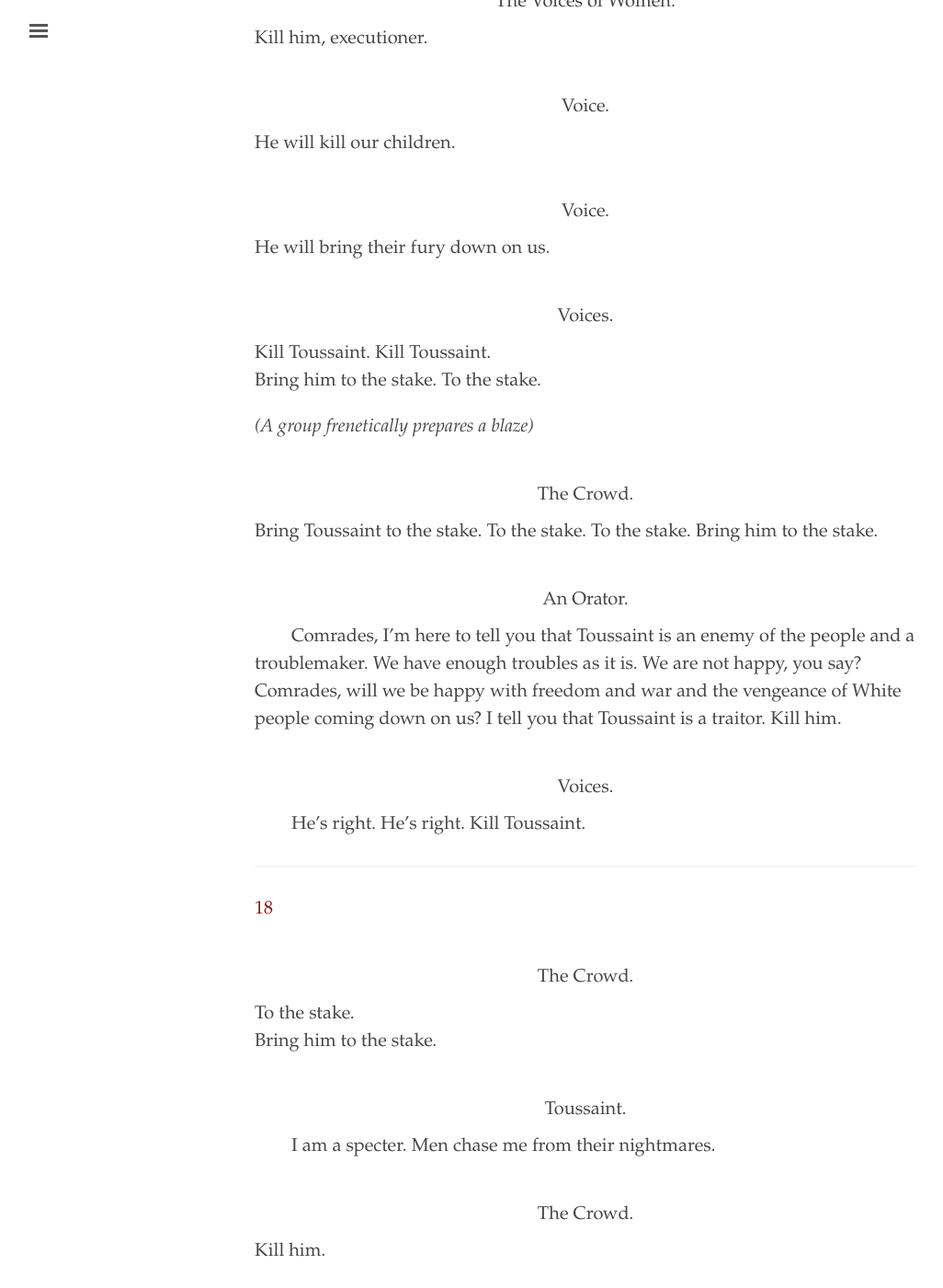
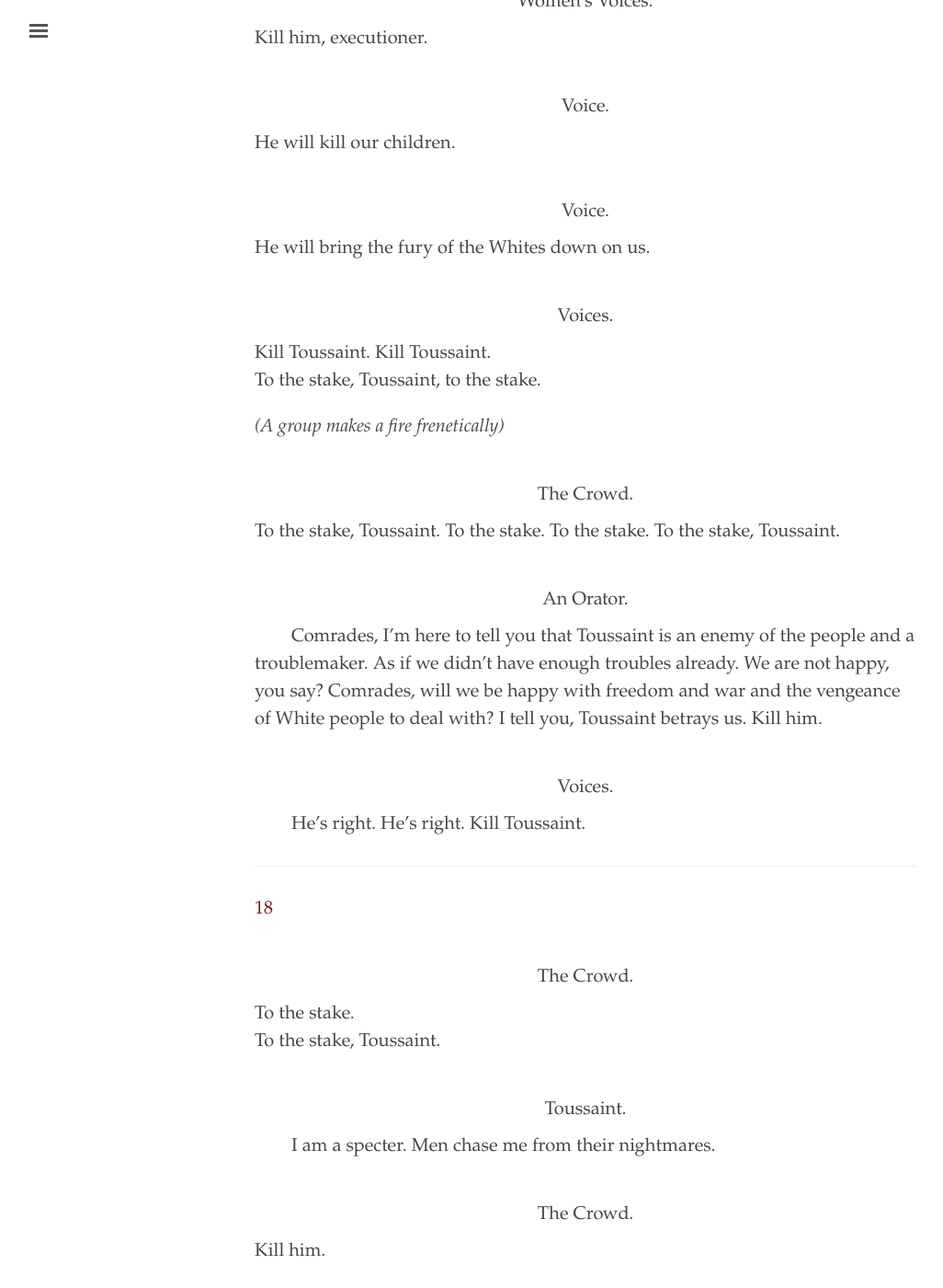
Before and after one commit to elotroalex/chiens, a Jekyll site: the page built from _texts/translation.md, in a window 1280 px wide and 1400 px high, scrolled down 17061 px. Shown: the whole window at 92% size, without its empty margins (3-1029 px from the left). Built offline with Jekyll 4.4.1, drawn with Linux system fonts in a browser that asks for light colours; some of the changed text lies outside the part shown.

Commit message:
up to page 20, pregnant face

```diff
--- a/_texts/translation.md
+++ b/_texts/translation.md
@@ -476,9 +476,9 @@ Please note that the following text contains violence in many guises, including
 - And now
 - alone.
 - Everything is alone
-- I sharpen my voice
-- all is abandon
-- save my voice,
+- might as well sharpen my voice
+- all forsakes all
+- my voice toils,
 - my voice sways in the cornet of mists without crossroads
 - and I have no mother
 - and I have no son.
@@ -546,22 +546,22 @@ Please note that the following text contains violence in many guises, including
 
 - {:.sp} Voice.
 
-- He will bring their fury down on us.
+- He will bring the fury of the Whites down on us.
 
 - {:.sp} Voices.
 
 - Kill Toussaint. Kill Toussaint.
-- Bring him to the stake. To the stake.
-
- *(A group frenetically prepares a blaze)*
+- To the stake, Toussaint, to the stake.
+
+ *(A group makes a fire frenetically)*
 
 - {:.sp} The Crowd.
 
-- Bring Toussaint to the stake. To the stake. To the stake. Bring him to the stake.
+- To the stake, Toussaint. To the stake. To the stake. To the stake, Toussaint.
 
 - {:.sp} An Orator.
 
-- {:.pr.i} Comrades, I'm here to tell you that Toussaint is an enemy of the people and a troublemaker. We have enough troubles as it is. We are not happy, you say? Comrades, will we be happy with freedom and war and the vengeance of White people coming down on us? I tell you that Toussaint is a traitor. Kill him.
+- {:.pr.i} Comrades, I'm here to tell you that Toussaint is an enemy of the people and a troublemaker. As if we didn't have enough troubles already. We are not happy, you say? Comrades, will we be happy with freedom and war and the vengeance of White people to deal with? I tell you, Toussaint betrays us. Kill him.
 
 - {:.sp} Voices.
 
@@ -574,7 +574,7 @@ Please note that the following text contains violence in many guises, including
 - {:.sp} The Crowd.
 
 - To the stake.
-- Bring him to the stake.
+- To the stake, Toussaint.
 
 - {:.sp} Toussaint.
 
```
Also changed, not shown: other parts of _texts/translation.md (+8 -8 lines).
